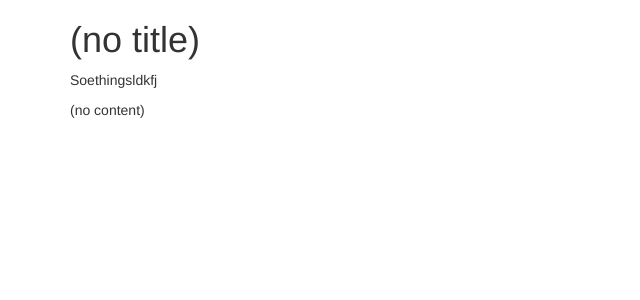
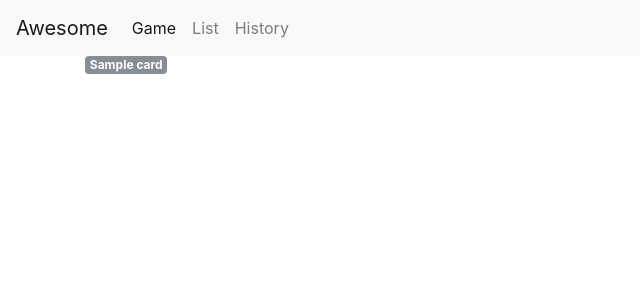
Before and after one commit to ranamobile/django-practice, a Django app: template bingo_master/templates/game.html in a window 1280 px wide. Shown: the top 300 px of the page, without its empty margins (0-640 px from the left). Run offline with Django 3.2, Linux system fonts and the light colour scheme; the template is opened without the code that fills it: most values are stand-ins (such as "Sample title", 1, 10 or a date in 2020); some libraries are stand-ins or nearby versions.

Commit message:
Point to bootstrap static files. Make bingo main page. Update navigation bar.

```diff
--- /dev/null
+++ b/bingo_master/templates/base.html
@@ -0,0 +1,26 @@
+{% load static %}
+
+<script src="{% static "jquery/js/jquery-3.2.1.min.js" %}"></script>
+<script src="{% static "popperjs/js/popper.min.js" %}"></script>
+<script src="{% static "bootstrap/js/bootstrap.min.js" %}"></script>
+<link rel="stylesheet" href="{% static "bootstrap/css/bootstrap.min.css" %}">
+
+<nav class="navbar navbar-expand-lg navbar-light bg-light">
+  <a class="navbar-brand" href="{% url 'index' %}">Awesome</a>
+  <button class="navbar-toggler" type="button" data-toggle="collapse" data-target="#navbarNavDropdown" aria-controls="navbarNavDropdown" aria-expanded="false" aria-label="Toggle navigation">
+    <span class="navbar-toggler-icon"></span>
+  </button>
+  <div class="collapse navbar-collapse" id="navbarNavDropdown">
+    <ul class="navbar-nav">
+      <li class="nav-item active">
+        <a class="nav-link" href="{% url 'game' %}">Game <span class="sr-only">(current)</span></a>
+      </li>
+      <li class="nav-item">
+        <a class="nav-link" href="{% url 'list' %}">List</a>
+      </li>
+      <li class="nav-item">
+        <a class="nav-link" href="{% url 'history' %}">History</a>
+      </li>
+    </ul>
+  </div>
+</nav>
--- a/bingo_master/templates/game.html
+++ b/bingo_master/templates/game.html
@@ -1,20 +1,7 @@
-{# Load the tag library #}
-{% load bootstrap3 %}
+{% include "base.html" %}
 
-{# Load CSS and JavaScript #}
-{% bootstrap_css %}
-{% bootstrap_javascript %}
-
-{# Display django.contrib.messages as Bootstrap alerts #}
-{% bootstrap_messages %}
-
-<div class="container">
-    <h1>{% block title %}(no title){% endblock %}</h1>
-
-    <p>Soethingsldkfj
-    </p>
-
-    {% autoescape off %}{% bootstrap_messages %}{% endautoescape %}
-
-    {% block content %}(no content){% endblock %}
+<div class="container-fluid">
+{% for card, status in cards.items %}
+  <div class="container"><span class="badge badge-{% if status %}success{% else %}secondary{% endif %}">{{ card }}</span></div>
+{% endfor %}
 </div>
--- a/bingo_master/templates/history.html
+++ b/bingo_master/templates/history.html
@@ -1 +1,2 @@
+{% include "base.html" %}
 HISTORY
--- a/bingo_master/templates/index.html
+++ b/bingo_master/templates/index.html
@@ -1 +1,5 @@
-INDEX
+{% include "base.html" %}
+
+<div class="container-fluid">
+  index
+</div>
--- a/bingo_master/templates/list.html
+++ b/bingo_master/templates/list.html
@@ -1 +1,2 @@
+{% include "base.html" %}
 LISTING
--- a/bingo_master/urls.py
+++ b/bingo_master/urls.py
@@ -4,8 +4,8 @@ from bingo_master import views
 
 
 urlpatterns = [
-    url(r'^$', views.index),
-    url(r'^list/$', views.list),
-    url(r'^game/$', views.game),
-    url(r'^history/$', views.history),
+    url(r'^$', views.index, name="index"),
+    url(r'^list/$', views.list, name="list"),
+    url(r'^game/$', views.game, name="game"),
+    url(r'^history/$', views.history, name="history"),
 ]
--- a/bingo_master/views.py
+++ b/bingo_master/views.py
@@ -13,7 +13,8 @@ def list(request):
 
 
 def game(request):
-    return render(request, "game.html")
+    cards = dict.fromkeys(range(1, 76), False)
+    return render(request, "game.html", {"cards": cards})
 
 
 def history(request):
--- a/requirements.txt
+++ b/requirements.txt
@@ -1,3 +1,2 @@
 django==1.11.6
-django-bootstrap3==9.0.0
 psycopg2==2.7.3.1
--- a/x23/urls.py
+++ b/x23/urls.py
@@ -1,10 +1,11 @@
+from django.conf import settings
 from django.conf.urls import url
 from django.conf.urls import include
 from django.contrib import admin
+from django.conf.urls.static import static
 
 
 urlpatterns = [
-    url(r'^/?$', include("x24.urls")),
     url(r'^admin/', admin.site.urls),
-    url(r'^bingo/', include("bingo_master.urls")),
+    url(r'^', include("bingo_master.urls")),
 ]
```
Also changed, not shown: x23/settings.py (+5 -2 lines), 1 other file.
